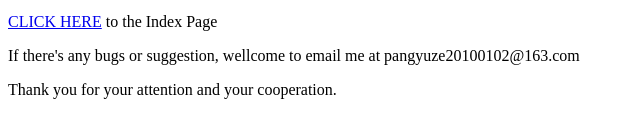
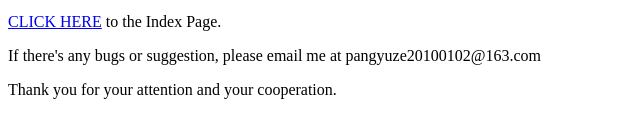
Before and after one commit to Mrgiraffe0102/Mrgiraffe0102.github.io, a plain HTML site: page front.html in a window 1280 px wide. Shown: the part 148-286 px from the top of the page, 0-640 px from the left. Drawn offline with Linux system fonts and the light colour scheme.

Commit message:
Update front.html

```diff
--- a/front.html
+++ b/front.html
@@ -7,9 +7,8 @@
   <h1>HELLO and WELCOME!</h1>
   <h2>This is the Front Page</h2>
   <p>If you can open this page smoothly, without any problem being occured</p>
-  <p><a href="https://mrgiraffe0102.github.io/">CLICK HERE</a> to the Index Page</p>
-  <p></p>
-  <p>If there's any bugs or suggestion, wellcome to email me at pangyuze20100102@163.com</p>
+  <p><a href="https://mrgiraffe0102.github.io/">CLICK HERE</a> to the Index Page.</p>
+  <p>If there's any bugs or suggestion, please email me at pangyuze20100102@163.com</p>
   <p>Thank you for your attention and your cooperation.</p>
 </body>
 </html>
```
